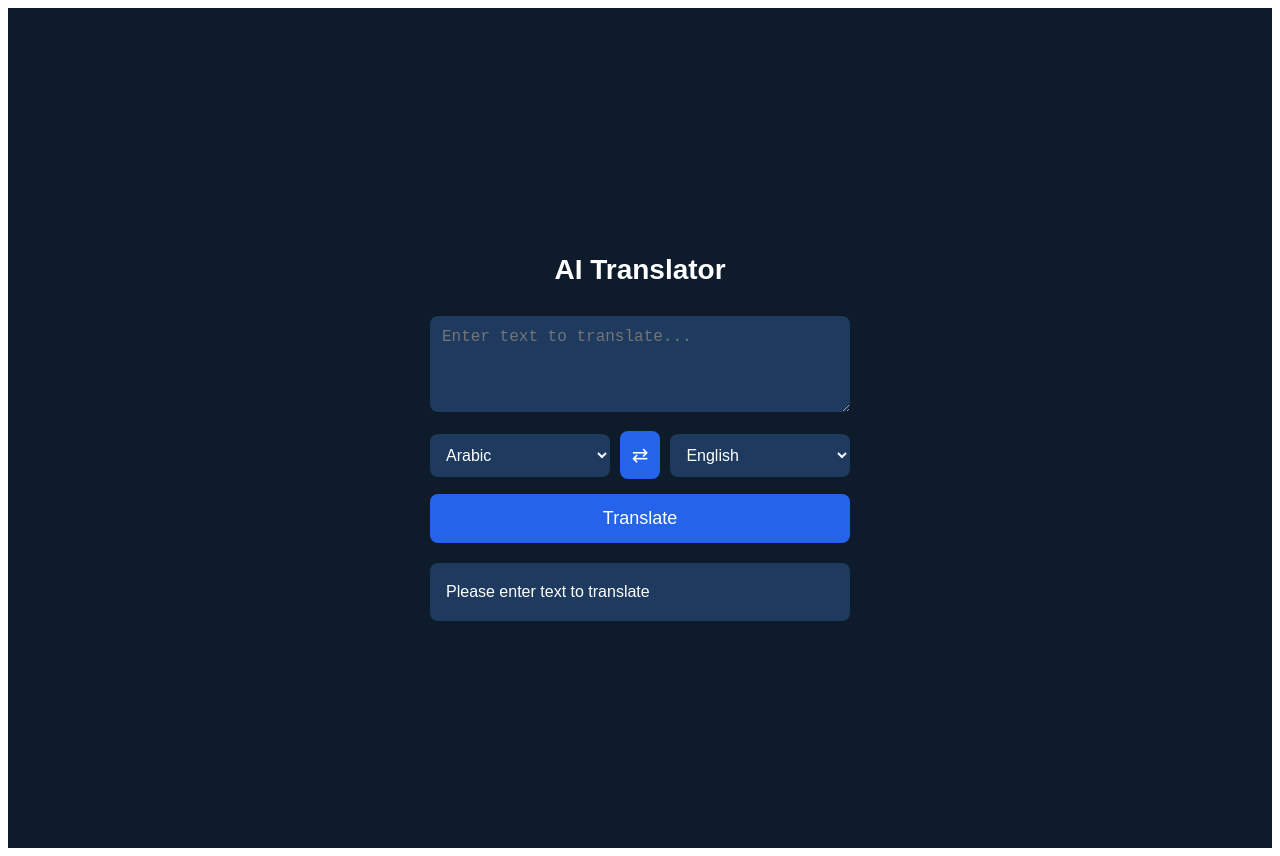
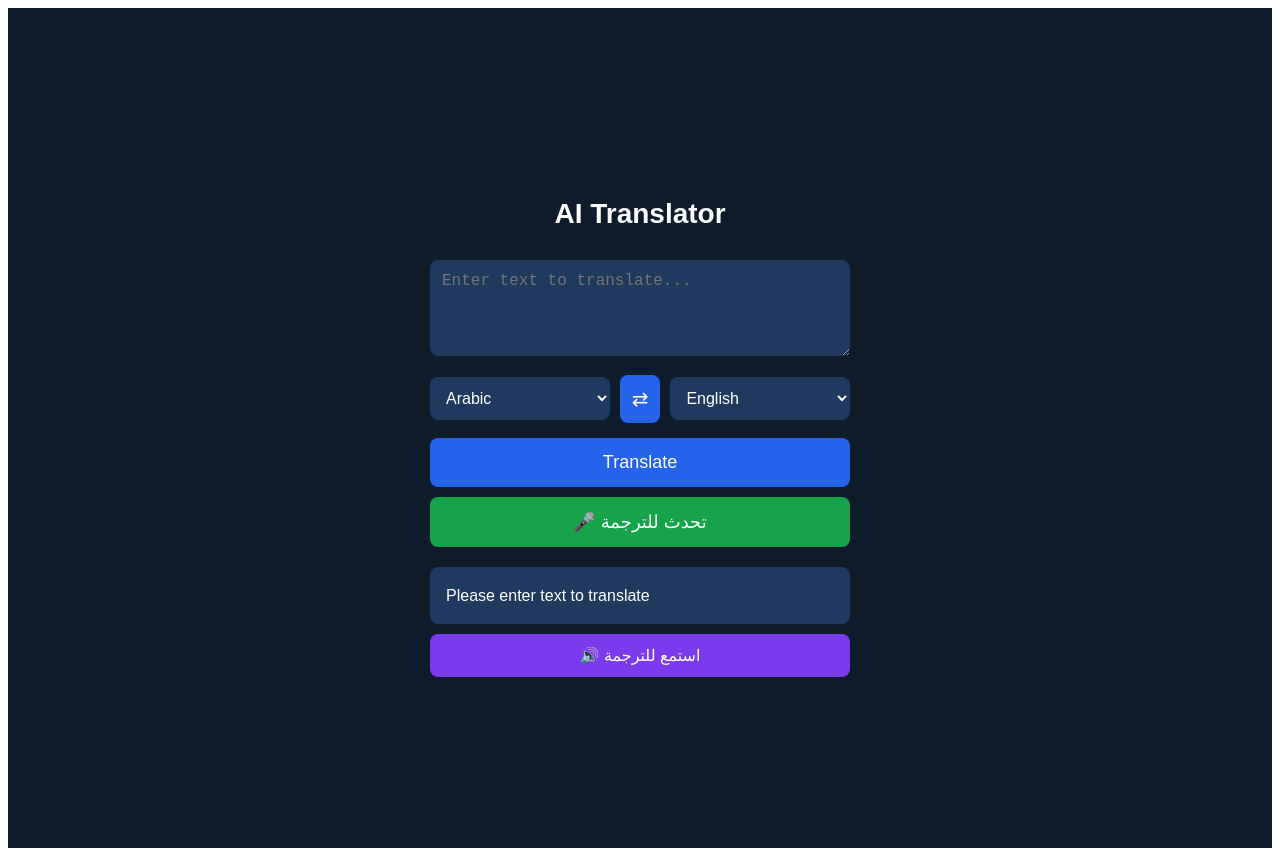
Before and after one commit to malekdalpirou765-hue/Ai-translator, a Next.js app: page / in a window 1280 px wide. Both pictures are taken after a click on the button "Translate". Built offline with nearby package versions, Linux system fonts and the light colour scheme.

Commit message:
Update index.js

```diff
--- a/pages/index.js
+++ b/pages/index.js
@@ -1,4 +1,4 @@
-import { useState } from "react";
+import { useState, useRef } from "react";
 
 export default function Home() {
   const [text, setText] = useState("");
@@ -6,9 +6,25 @@ export default function Home() {
   const [to, setTo] = useState("English");
   const [result, setResult] = useState("");
   const [loading, setLoading] = useState(false);
+  const [listening, setListening] = useState(false);
+  const recognitionRef = useRef(null);
 
-  const handleTranslate = async () => {
-    if (!text.trim()) {
+  const languages = ["Arabic", "English", "French", "Spanish", "German", "Italian", "Turkish", "Chinese"];
+
+  const langCodes = {
+    Arabic: "ar-SA",
+    English: "en-US",
+    French: "fr-FR",
+    Spanish: "es-ES",
+    German: "de-DE",
+    Italian: "it-IT",
+    Turkish: "tr-TR",
+    Chinese: "zh-CN"
+  };
+
+  const handleTranslate = async (inputText) => {
+    const t = inputText || text;
+    if (!t.trim()) {
       setResult("Please enter text to translate");
       return;
     }
@@ -20,11 +36,13 @@ export default function Home() {
       const res = await fetch("/api/translate", {
         method: "POST",
         headers: { "Content-Type": "application/json" },
-        body: JSON.stringify({ text, from, to })
+        body: JSON.stringify({ text: t, from, to })
       });
 
       const data = await res.json();
-      setResult(data.result || "No translation received.");
+      const translation = data.result || "No translation received.";
+      setResult(translation);
+      speakText(translation);
     } catch (error) {
       setResult("Something went wrong. Please try again.");
     } finally {
@@ -32,13 +50,56 @@ export default function Home() {
     }
   };
 
+  const speakText = (text) => {
+    if (!window.speechSynthesis) return;
+    window.speechSynthesis.cancel();
+    const utterance = new SpeechSynthesisUtterance(text);
+    utterance.lang = langCodes[to] || "en-US";
+    window.speechSynthesis.speak(utterance);
+  };
+
+  const startListening = () => {
+    const SpeechRecognition = window.SpeechRecognition || window.webkitSpeechRecognition;
+    if (!SpeechRecognition) {
+      alert("متصفحك لا يدعم التعرف على الصوت");
+      return;
+    }
+
+    const recognition = new SpeechRecognition();
+    recognition.lang = langCodes[from] || "ar-SA";
+    recognition.interimResults = false;
+    recognition.maxAlternatives = 1;
+
+    recognition.onstart = () => setListening(true);
+    recognition.onend = () => setListening(false);
+
+    recognition.onresult = (event) => {
+      const spoken = event.results[0][0].transcript;
+      setText(spoken);
+      handleTranslate(spoken);
+    };
+
+    recognition.onerror = () => {
+      setListening(false);
+      setResult("لم يتم التعرف على الصوت، حاول مرة أخرى");
+    };
+
+    recognitionRef.current = recognition;
+    recognition.start();
+  };
+
+  const stopListening = () => {
+    if (recognitionRef.current) {
+      recognitionRef.current.stop();
+    }
+    setListening(false);
+  };
+
   const swap = () => {
     const temp = from;
     setFrom(to);
     setTo(temp);
   };
-
-  const languages = ["Arabic", "English", "French", "Spanish", "German", "Italian", "Turkish", "Chinese"];
 
   return (
     <div style={{
@@ -110,7 +171,7 @@ export default function Home() {
         </div>
 
         <button
-          onClick={handleTranslate}
+          onClick={() => handleTranslate()}
           disabled={loading}
           style={{
             width: "100%",
@@ -121,10 +182,27 @@ export default function Home() {
             border: "none",
             fontSize: "18px",
             cursor: loading ? "not-allowed" : "pointer",
+            marginBottom: "10px"
+          }}
+        >
+          {loading ? "Translating..." : "Translate"}
+        </button>
+
+        <button
+          onClick={listening ? stopListening : startListening}
+          style={{
+            width: "100%",
+            padding: "14px",
+            borderRadius: "8px",
+            backgroundColor: listening ? "#dc2626" : "#16a34a",
+            color: "#fff",
+            border: "none",
+            fontSize: "18px",
+            cursor: "pointer",
             marginBottom: "20px"
           }}
         >
-          {loading ? "Translating..." : "Translate"}
+          {listening ? "🔴 إيقاف التسجيل" : "🎤 تحدث للترجمة"}
         </button>
 
         {result && (
@@ -134,10 +212,29 @@ export default function Home() {
             borderRadius: "8px",
             fontSize: "16px",
             lineHeight: "1.6",
-            whiteSpace: "pre-wrap"
+            whiteSpace: "pre-wrap",
+            marginBottom: "10px"
           }}>
             {result}
           </div>
+        )}
+
+        {result && (
+          <button
+            onClick={() => speakText(result)}
+            style={{
+              width: "100%",
+              padding: "12px",
+              borderRadius: "8px",
+              backgroundColor: "#7c3aed",
+              color: "#fff",
+              border: "none",
+              fontSize: "16px",
+              cursor: "pointer"
+            }}
+          >
+            🔊 استمع للترجمة
+          </button>
         )}
       </div>
     </div>
```
